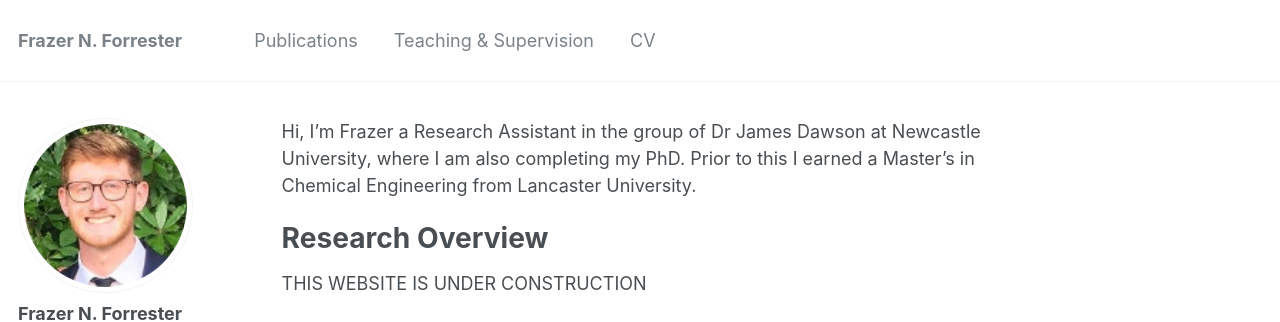
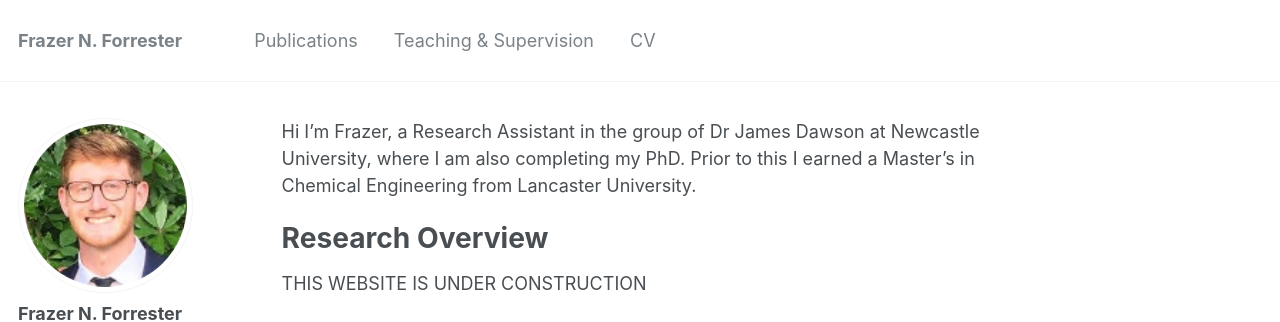
Before and after one commit to fforrester/fforrester.github.io, a Jekyll site: the page built from _pages/about.md, in a window 1280 px wide. Shown: the top 322 px of the page. Built offline with Jekyll 4.4.1, drawn with Linux system fonts in a browser that asks for light colours; some web fonts are replaced.

```diff
--- a/_pages/about.md
+++ b/_pages/about.md
@@ -8,7 +8,7 @@ redirect_from:
   - /about.html
 ---
 
-Hi, I'm Frazer a Research Assistant in the group of Dr James Dawson at Newcastle University, where I am also completing my PhD. Prior to this I earned a Master's in Chemical Engineering from Lancaster University.
+Hi I'm Frazer, a Research Assistant in the group of Dr James Dawson at Newcastle University, where I am also completing my PhD. Prior to this I earned a Master's in Chemical Engineering from Lancaster University.
 
 Research Overview
 ======
```
